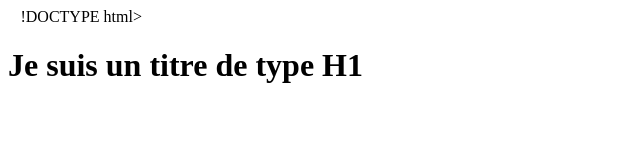
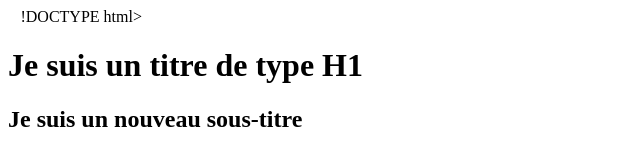
Before and after one commit to QGdtsc/theWebsite, a plain HTML site: page index.html in a window 1280 px wide. Shown: the whole page, without its empty margins (0-640 px from the left). Drawn offline with Linux system fonts and the light colour scheme.

Commit message:
MAJ index.html dans la branche sousTitre

```diff
--- a/index.html
+++ b/index.html
@@ -6,5 +6,6 @@
     </head>
     <body>
         <h1>Je suis un titre de type H1</h1>
+        <h2>Je suis un nouveau sous-titre</h2>
     </body>
 </html>
```
